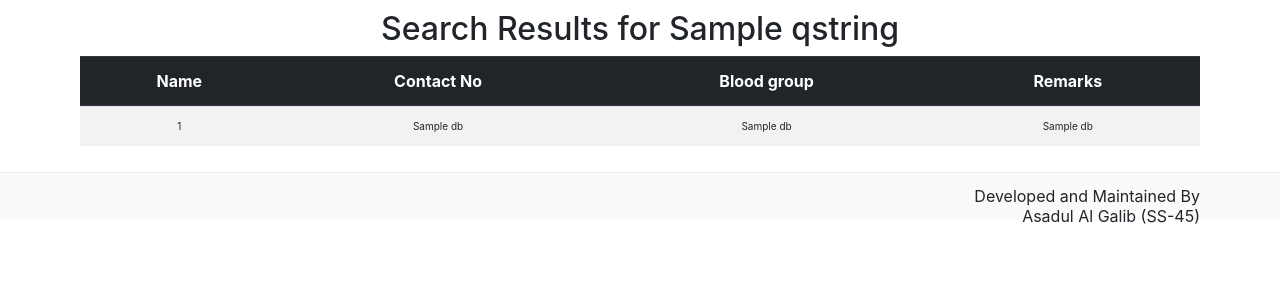
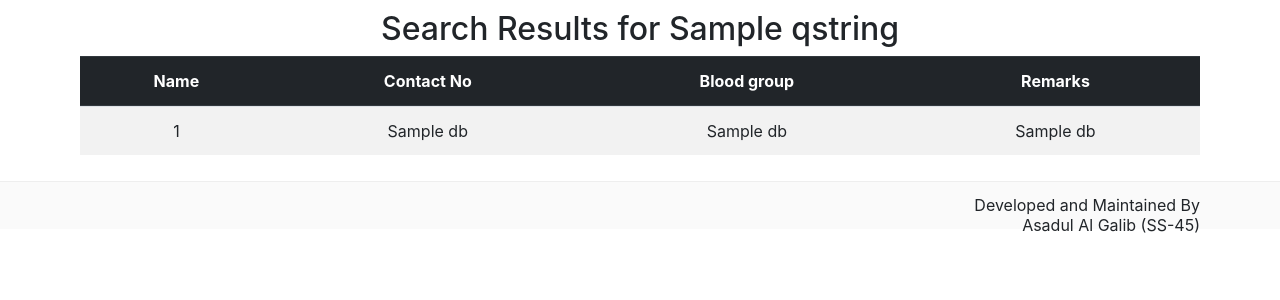
Before and after one commit to galib45/donorfind-flask-bootstrap, a Flask app: template templates/results.html in a window 1280 px wide. Shown: the part 56-356 px from the top of the page. Run offline with Flask 2, Linux system fonts and the light colour scheme; the template is opened without the code that fills it: most values are stand-ins (such as "Sample title", 1, 10 or a date in 2020); some libraries are stand-ins or nearby versions.

Commit message:
changed font in results.html

```diff
--- a/templates/results.html
+++ b/templates/results.html
@@ -9,7 +9,7 @@
 }
 
 td {
-	font-size: 10px;
+
 }
 
 th, td {
```
